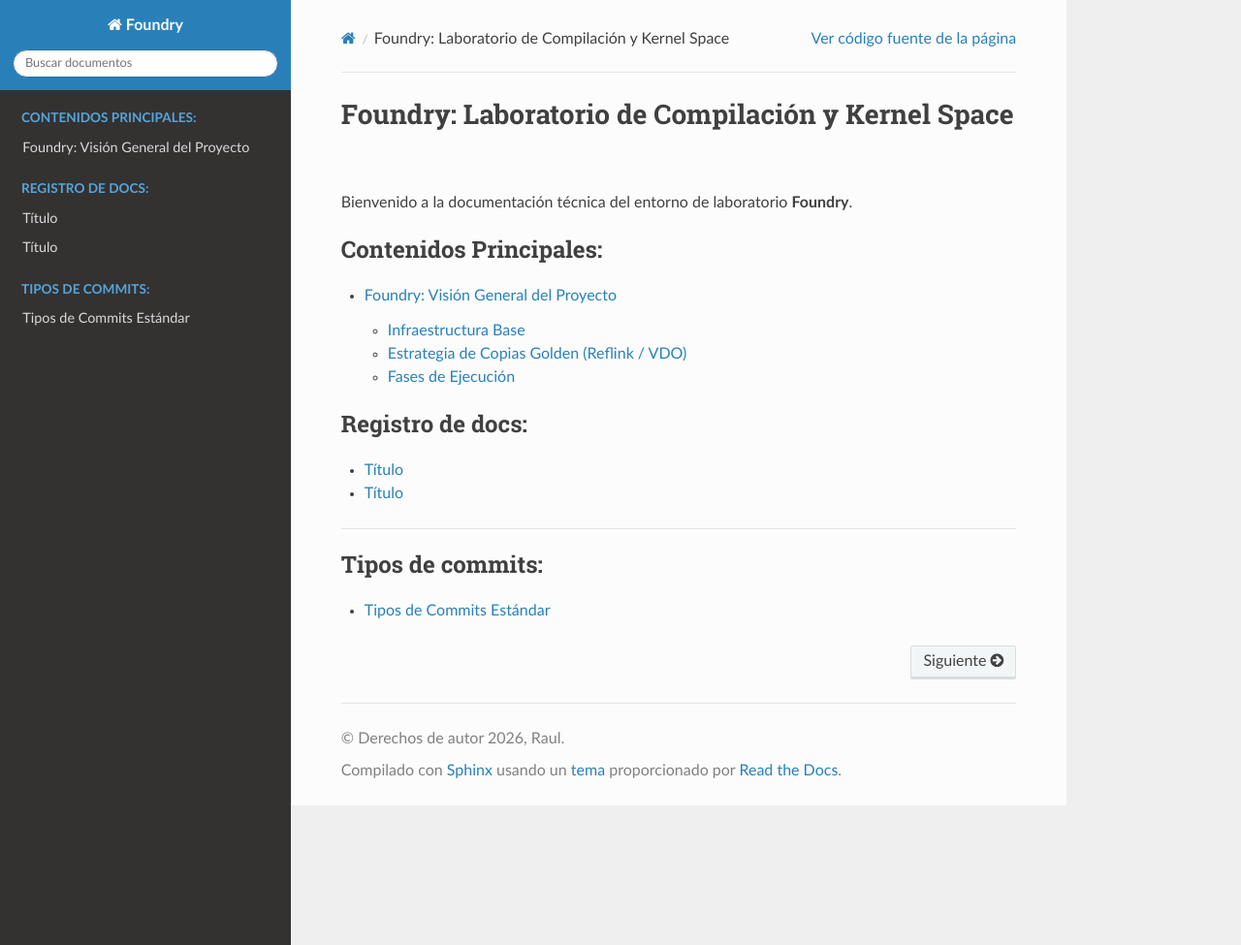
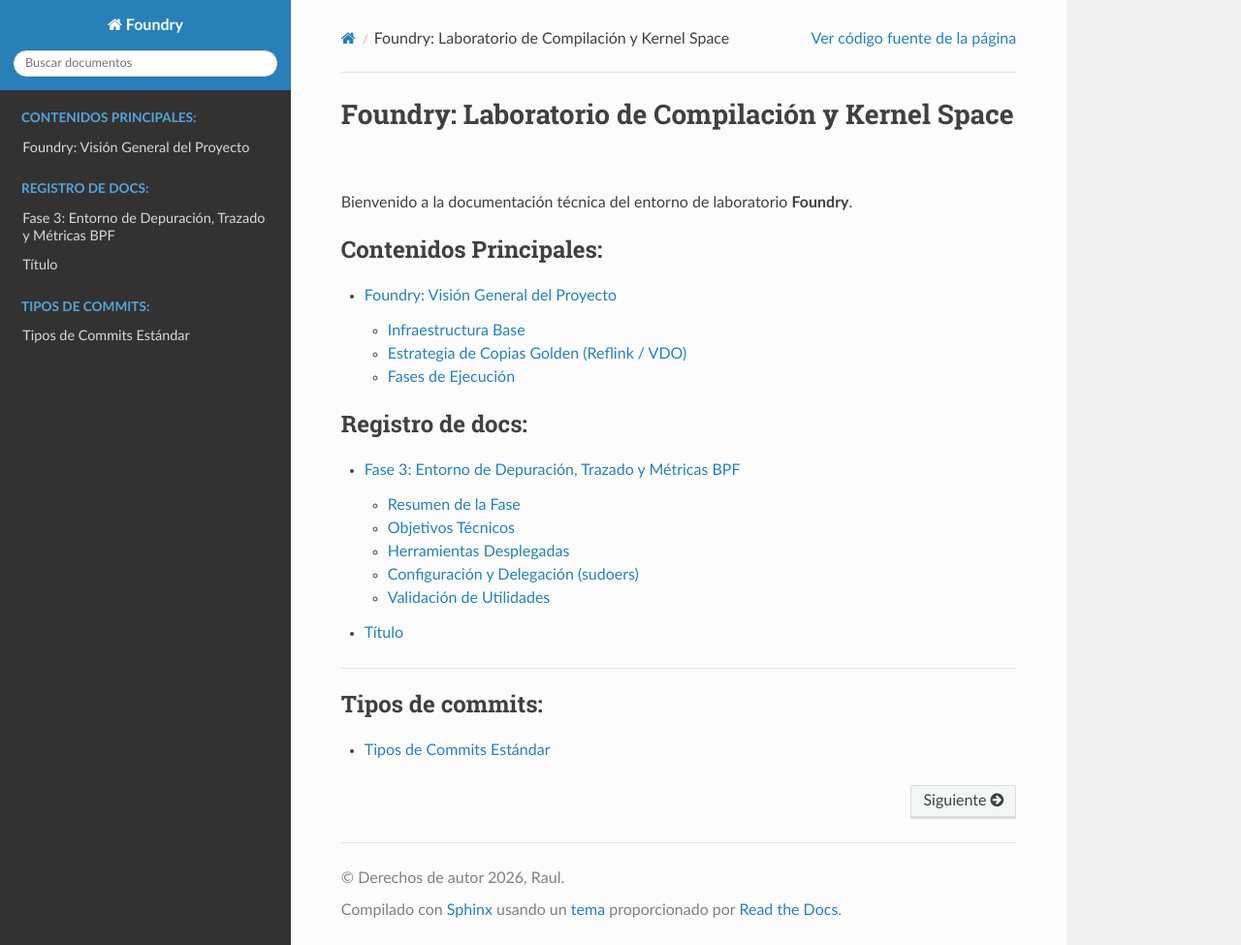
Before and after one commit to raul-dev2025/foundry, a Sphinx documentation site: the page built from docs/index.rst, in a window 1280 px wide and 975 px high. Shown: the whole window at 97% size. Built offline with Sphinx 7.4.7 and the Read the Docs theme 3.1.0, drawn with Linux system fonts in a browser that asks for light colours; pages that are not in the unit, such as notebooks, are missing from menus; some of the changed lines change nothing that is shown.

Commit message:
docs: added document fase03...

```diff
--- a/docs/fase03_debugging.rst
+++ b/docs/fase03_debugging.rst
@@ -1,3 +1,63 @@
-======
-Título
-======
+=====================================================
+Fase 3: Entorno de Depuración, Trazado y Métricas BPF
+=====================================================
+
+.. sectionauthor:: Raul Vilchez Ruiz
+
+Resumen de la Fase
+==================
+
+En esta fase se despliega la suite de depuración, análisis de rendimiento y trazado del núcleo en la VM ``buildlab``. El objetivo es proporcionar al usuario ``builder`` herramientas de observabilidad sin conceder acceso completo de superusuario, abarcando desde inspección tradicional (GDB, perf, trace-cmd) hasta trazado dinámico mediante eBPF (bpftool y bcc-tools).
+
+Objetivos Técnicos
+==================
+
+1. Verificación e instalación de herramientas de depuración e inspección de rendimiento.
+2. Despliegue de herramientas de trazado eBPF en espacio de usuario.
+3. Delegación de privilegios de trazado a través de ``/etc/sudoers.d/builder-kernel``.
+
+Herramientas Desplegadas
+========================
+
+.. list-table:: Herramientas Desplegadas
+:widths: 20 30 50
+:header-rows: 1
+
+* * Herramienta
+* Paquete / Ruta
+* Propósito
+* * GDB
+* `gdb`
+* Depuración estática de binarios y símbolos
+* * perf
+* `perf`
+* Perfilado de eventos del subsistema hardware/kernel
+* * trace-cmd
+* `trace-cmd`
+* Interfaz de usuario para ftrace en espacio kernel
+* * bpftool
+* `bpftool`
+* Inspección y manipulación de mapas/programas eBPF
+* * bcc-tools
+* `/usr/share/bcc/tools/`
+* Colección de scripts de trazado sobre eBPF
+
+Configuración y Delegación (sudoers)
+=====================================
+
+Para permitir la inspección del núcleo por parte del usuario sin privilegios, se amplían las reglas en ``/etc/sudoers.d/builder-kernel``:
+
+.. code-block:: sudoers
+
+   builder ALL=(ALL) NOPASSWD: /usr/sbin/insmod, /usr/sbin/rmmod, /usr/bin/dmesg, /usr/sbin/modinfo, /usr/bin/kmod-sign-file, /usr/bin/perf, /usr/bin/trace-cmd, /usr/sbin/bpftool
+
+Validación de Utilidades
+========================
+
+Las herramientas han quedado validadas en el entorno ``buildlab`` mostrando alineación directa con el núcleo en ejecución:
+
+.. code-block:: bash
+
+   perf version 6.12.0-124.8.1.el10_1.x86_64
+   trace-cmd version 3.3.1
+   bpftool v7.6.0 (libbpf v1.6)
```
